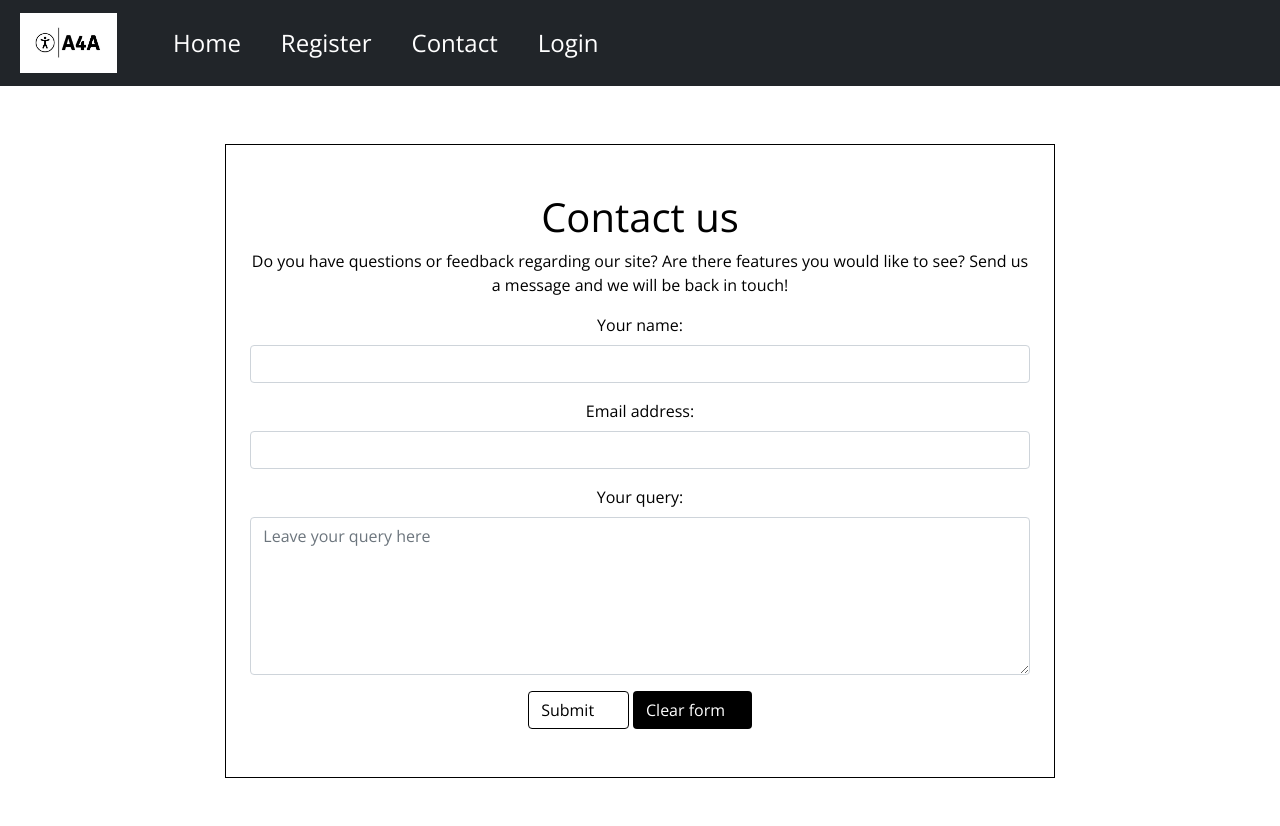
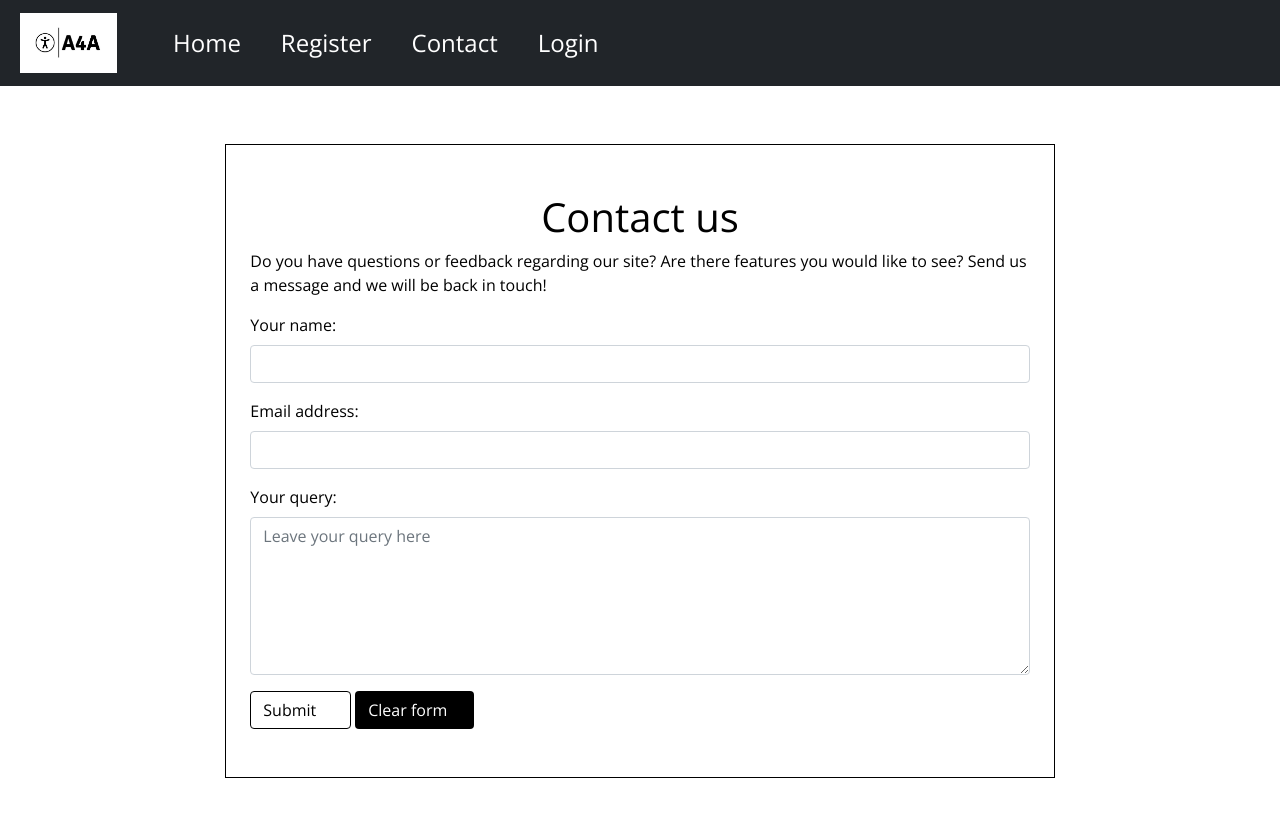
Before and after one commit to AideenM12/Trust-in-soda-hackathon, a Flask app: page /contact in a window 1280 px wide. Run offline with Flask 2, Linux system fonts and the light colour scheme; some libraries are stand-ins or nearby versions.

Commit message:
Style contact form buttons -align left

```diff
--- a/templates/contact.html
+++ b/templates/contact.html
@@ -18,9 +18,9 @@
   {% endif %}
 {% endwith %}
 
-<div class="container-fluid contact-container text center">
+<div class="container-fluid contact-container">
     <div class="row justify-content-center">
-      <div class="col-11 col-md-8 col-xlg-6 text-center mt-5">
+      <div class="col-11 col-md-8 col-xlg-6 mt-5">
         <form method="POST" class="px-4 my-5 py-5 form-contact ">
           <input type="hidden" name="csrf_token" value="{{ csrf_token() }}"/>
           <h1 class="text-center">Contact us</h1>
```
